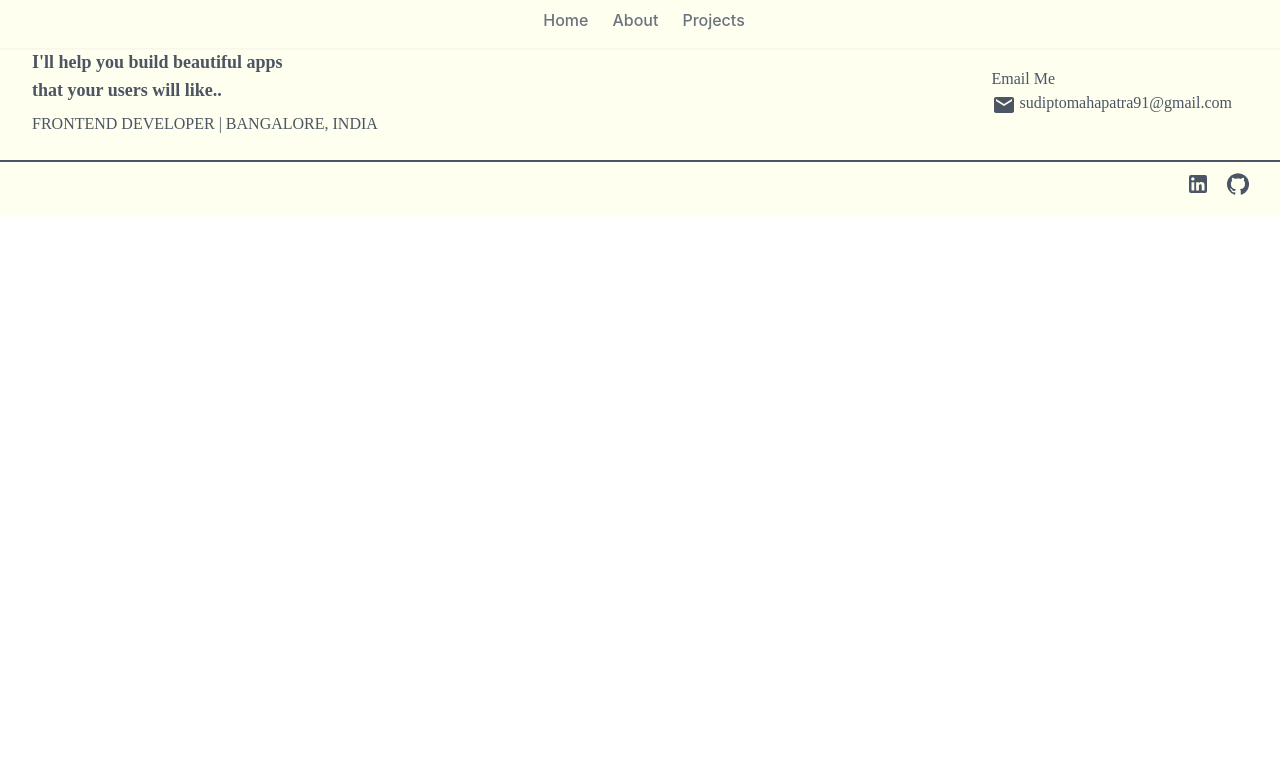
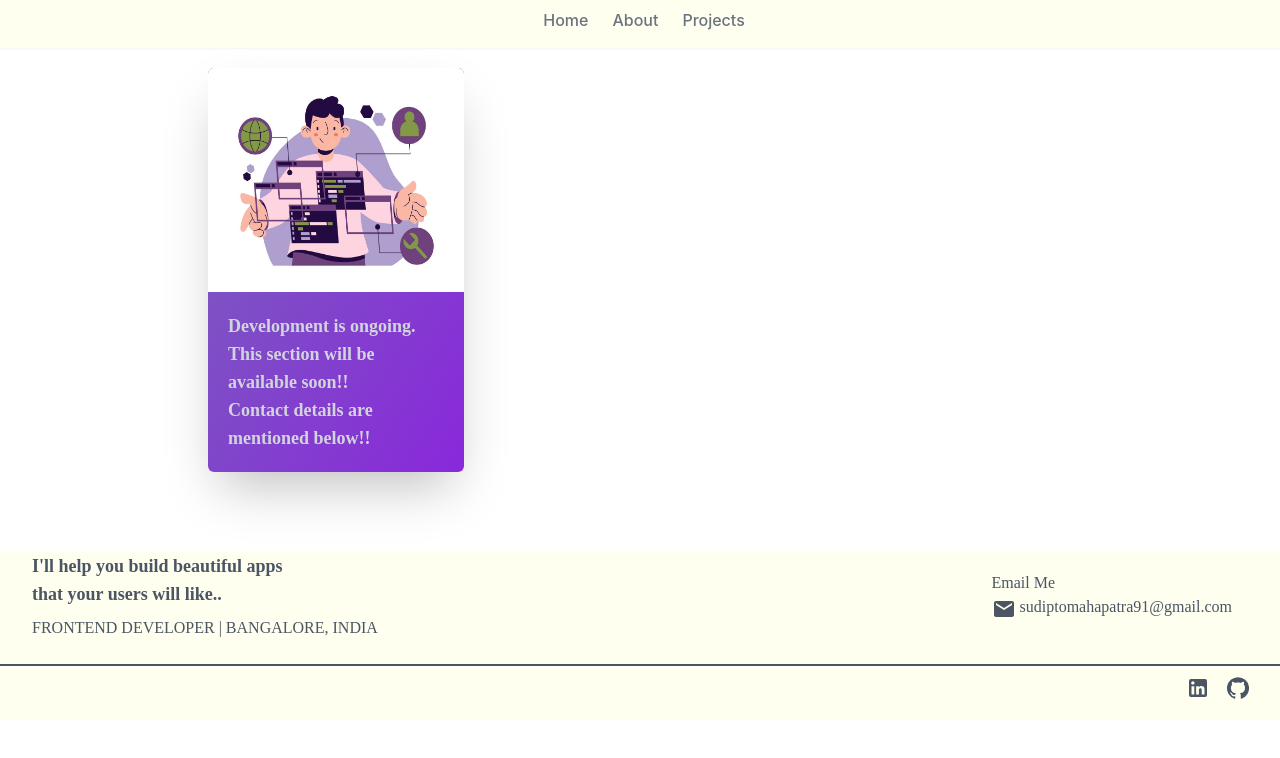
Before and after one commit to Sudip110/Portfolio, a React (Create React App) app: page /about in a window 1280 px wide. Shown: the top 758 px of the page. Built offline with nearby package versions, Linux system fonts and the light colour scheme.

Commit message:
add about section

```diff
--- a/src/App.js
+++ b/src/App.js
@@ -4,6 +4,7 @@ import Header from './Components/Header/Header'
 import Home from './Components/Home/Home';
 import { BrowserRouter as Router, Route, Routes } from 'react-router-dom';
 import Projects from './Components/Projects/Projects';
+import About from './Components/About/About';
 function App() {
   return (
     <Router>
@@ -13,6 +14,7 @@ function App() {
           <Routes>
             <Route path='/' element={<Home/>}/>
             <Route path='/projects' element={<Projects/>}/>
+            <Route path='/about' element={<About/>}/>
           </Routes>
         <Footer/>
       </div>
--- /dev/null
+++ b/src/Components/About/About.js
@@ -0,0 +1,18 @@
+import React from 'react'
+import workInProgImg from "../../Assets/workInProg.jpg"
+
+function About() {
+  return (
+    <div class="relative lg:z-0 -z-10 h-1/4 w-64 bg-gradient-to-br from-purple1 to-purple2 rounded-md mt-5 mb-20 mr-52 ml-52 shadow-2xl">
+        <img class=" object-fill h-56 rounded-t-md"src={workInProgImg} alt="" />
+
+        <div class=" text-lg font-Montserrat font-semibold text-gray-300 p-5">
+            <h2>Development is ongoing.</h2>
+            <h2>This section will be available soon!!</h2>
+            <h2>Contact details are mentioned below!!</h2>
+        </div>
+    </div>
+  )
+}
+
+export default About
--- a/src/Components/Header/Header.js
+++ b/src/Components/Header/Header.js
@@ -42,7 +42,7 @@ function Header() {
                         {/* About Section */}
                         <div class="flex cursor-pointer lg:h-fit h-12 lg:bg-ivory-white bg-whitesmoke  shadow-md lg:shadow-none rounded-md lg:rounded-none gap-2 text-base items-center pl-2 lg:hover:text-violet-500">
                             <div  class="lg:hidden  "><Person2OutlinedIcon/></div>
-                            <button class="lg:focus:text-violet-500  font-medium">About</button>
+                            <button onClick={()=>navigate("/about")} class="lg:focus:text-violet-500  font-medium">About</button>
                         </div>
 
                         {/* Project Section */}
```
Also changed, not shown: src/Assets/workInProg.jpg (added).
